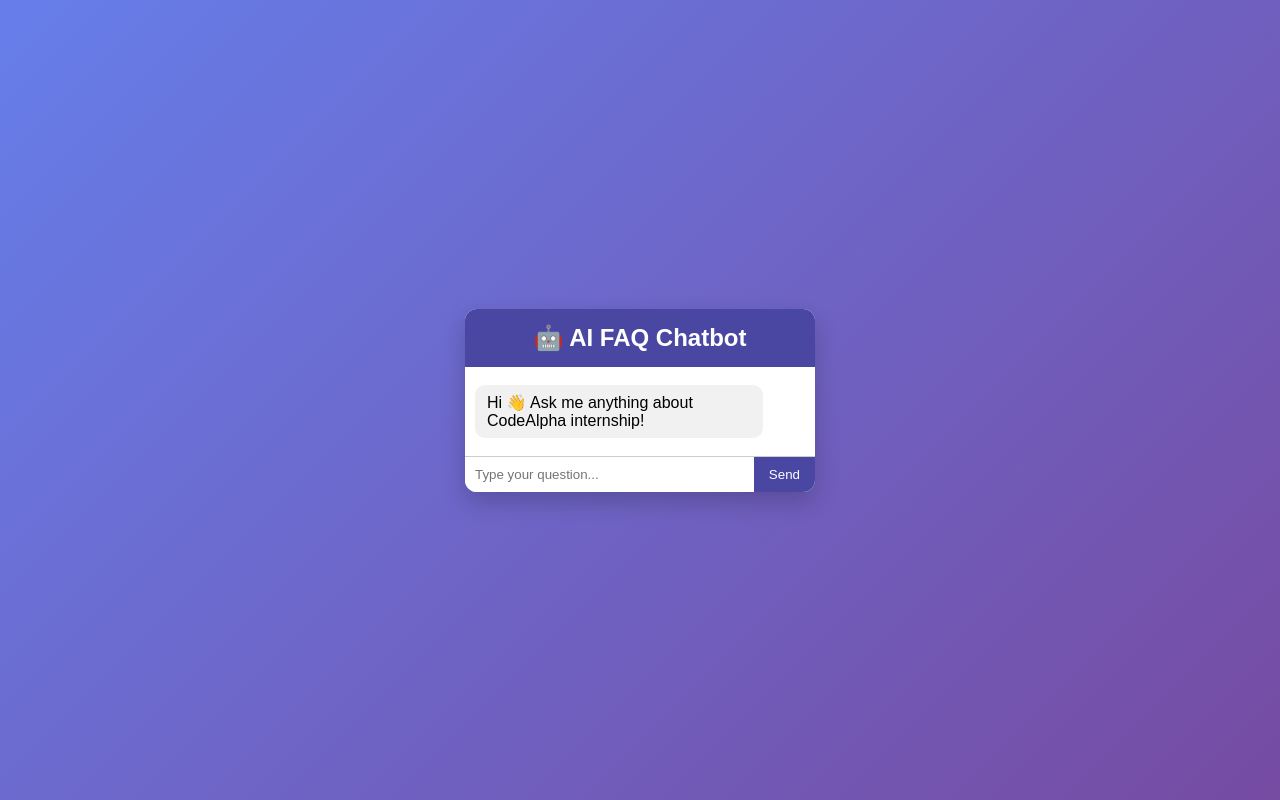
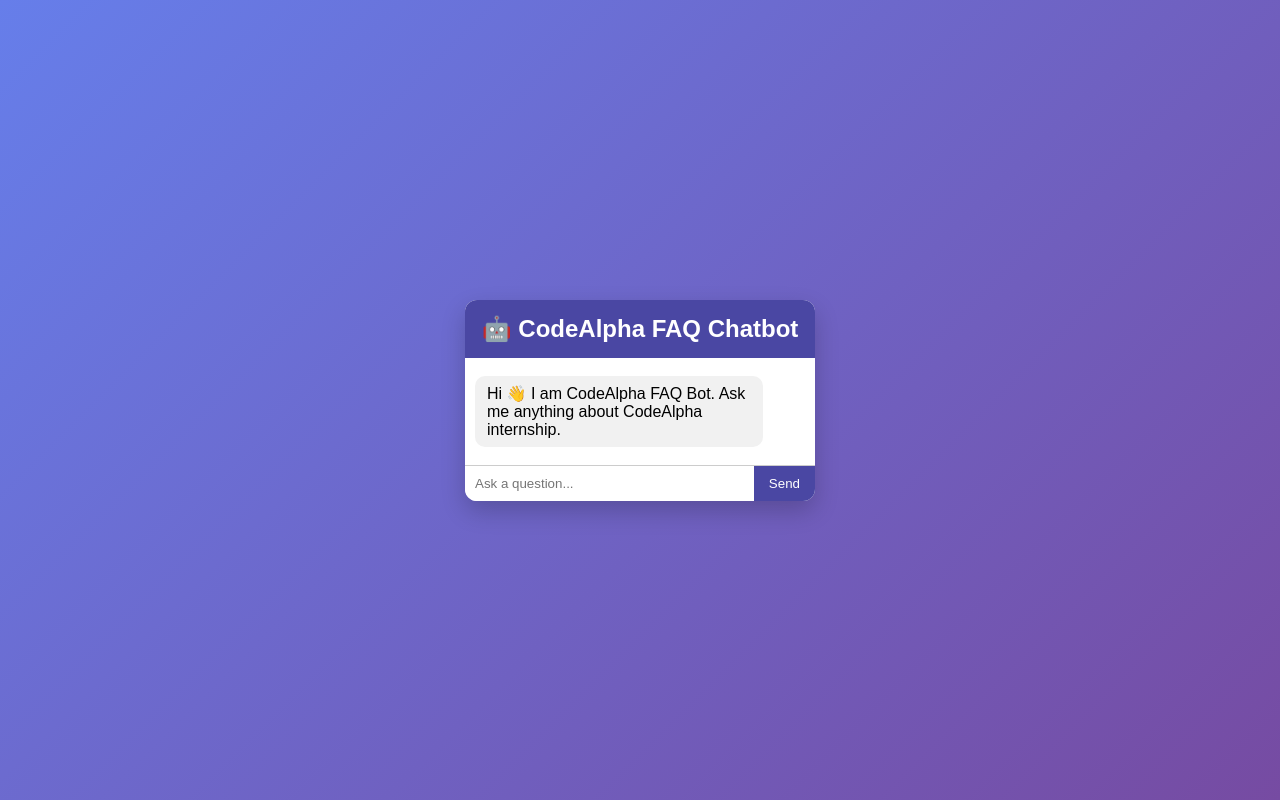
Before and after one commit to Karumeeraapoorva/CodeAlpha_FAQChatbot, a plain HTML site: page index.html in a window 1280 px wide. Drawn offline with Linux system fonts and the light colour scheme.

Commit message:
Rename AI FAQ Chatbot to CodeAlpha FAQ Chatbot

```diff
--- a/index.html
+++ b/index.html
@@ -2,20 +2,23 @@
 <html lang="en">
 <head>
   <meta charset="UTF-8">
-  <title>AI FAQ Chatbot</title>
+  <title>CodeAlpha FAQ Chatbot</title>
   <link rel="stylesheet" href="style.css">
 </head>
 <body>
 
   <div class="chat-container">
-    <h2>🤖 AI FAQ Chatbot</h2>
+    <h2>🤖 CodeAlpha FAQ Chatbot</h2>
 
     <div id="chatBox" class="chat-box">
-      <div class="bot">Hi 👋 Ask me anything about CodeAlpha internship!</div>
+      <div class="bot">
+        Hi 👋 I am CodeAlpha FAQ Bot.
+        Ask me anything about CodeAlpha internship.
+      </div>
     </div>
 
     <div class="input-area">
-      <input type="text" id="userInput" placeholder="Type your question..." />
+      <input type="text" id="userInput" placeholder="Ask a question..." />
       <button onclick="sendMessage()">Send</button>
     </div>
   </div>
```
